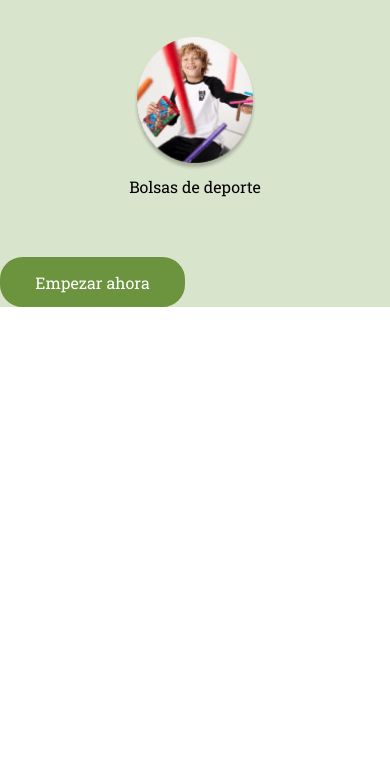
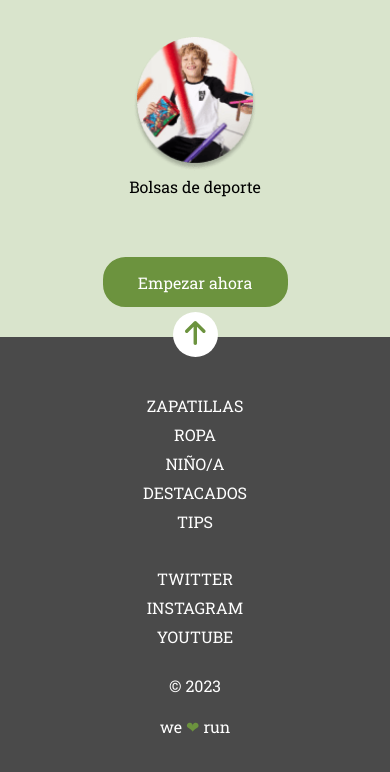
Before and after one commit to Adalab/modulo-1-evaluacion-final-cristinazyr, a website built with Vite: page src/index.html in a window 390 px wide. Shown: the part 1621-2393 px from the top of the page. Before the commit the page ends 1928 px from the top, so only its background shows below. Built offline with nearby package versions, Linux system fonts and the light colour scheme; files whose address does not match are found by name.

Commit message:
phone hecho

```diff
--- a/src/index.html
+++ b/src/index.html
@@ -55,9 +55,10 @@
           <a class="clic__buy">Comprar</a>
         </li>
       </ul>
+
       <div class="container">
         <p class="container__text">¡Prepáralos con tus marcas favoritas!</p>
-        <h2 class="container__title">VUELTA AL COLE</h2>
+        <h2 class="container__title" id="container__title">VUELTA AL COLE</h2>
         <div class="box__images">
           <div>
             <figure>
@@ -91,9 +92,51 @@
             <a class="link__start" href="">Empezar ahora</a>
           </span>
         </div>
+        <div class="arrow__up">
+          <a href="#container__title">
+            <img src="./images/ico-arrow.svg" alt="flecha para arriba"
+          /></a>
+        </div>
       </div>
     </main>
 
-    <footer></footer>
+    <footer class="footer">
+      <ul class="footer__part1">
+        <li class="footer_element">
+          <a class="footer_link" href="https://adalab.es">ZAPATILLAS</a>
+        </li>
+        <li class="footer_element">
+          <a class="footer_link" href="https://adalab.es">ROPA</a>
+        </li>
+        <li class="footer_element">
+          <a class="footer_link" href="https://adalab.es">NIÑO/A</a>
+        </li>
+        <li class="footer_element">
+          <a class="footer_link" href="https://adalab.es">DESTACADOS</a>
+        </li>
+        <li class="footer_element">
+          <a class="footer_link" href="https://adalab.es">TIPS</a>
+        </li>
+      </ul>
+      <div>
+        <ul class="footer__part2">
+          <li class="footer_element">
+            <a class="footer_link" href="https://adalab.es">TWITTER</a>
+          </li>
+          <li class="footer_element">
+            <a class="footer_link" href="https://adalab.es">INSTAGRAM</a>
+          </li>
+          <li class="footer_element">
+            <a class="footer_link" href="https://adalab.es">YOUTUBE</a>
+          </li>
+        </ul>
+      </div>
+      <div>&copy; 2023</div>
+      <div>
+        <span>we</span>
+        <span class="heart">❤︎</span>
+        <span>run</span>
+      </div>
+    </footer>
   </body>
 </html>
--- a/src/scss/main.scss
+++ b/src/scss/main.scss
@@ -96,15 +96,17 @@ align-items: center;
 }
 .container{
     background-color: #d9e4cc;
-    text-align: center;
+    position: relative;
+    display: flex;
+    flex-direction: column;
+    justify-content: center;
+    align-items: center;
+    padding-bottom: 30px;}
+
 .container__text{
-        text-align: center;
-        padding-top: 20px;
-    }
-    .container__title{
-        text-align: center;
-    }
-}
+    padding-top: 20px;}
+
+
 .box__images{
 
     display: grid;
@@ -136,3 +138,48 @@ align-items: center;
     text-decoration: none;
     color: white;
 }
+.arrow__up{
+    height: 45px;
+    width: 45px;
+    background-color: white;
+    border: solid 0 #979797;
+    border-radius: 50%;
+    display: flex;
+    justify-content: center;
+    align-items: center;
+    margin: 15px;
+    top: 95%;
+    position: absolute;
+
+}
+
+.footer{
+    background-color: #4a4a4a;
+    padding: 50px;
+    color: white;
+    display:flex;
+    flex-direction: column;
+    justify-content: center;
+    align-items: center;
+    gap: 20px;
+}
+.footer__part1{
+list-style-type: none;
+
+}
+.footer__part2{
+    list-style-type: none;
+
+}
+.footer_element{
+    text-align: center;
+    margin: 8px;
+
+}
+.heart{
+    color: #6c933e;
+}
+.footer_link{
+    text-decoration: none;
+    color: white;
+}
```
